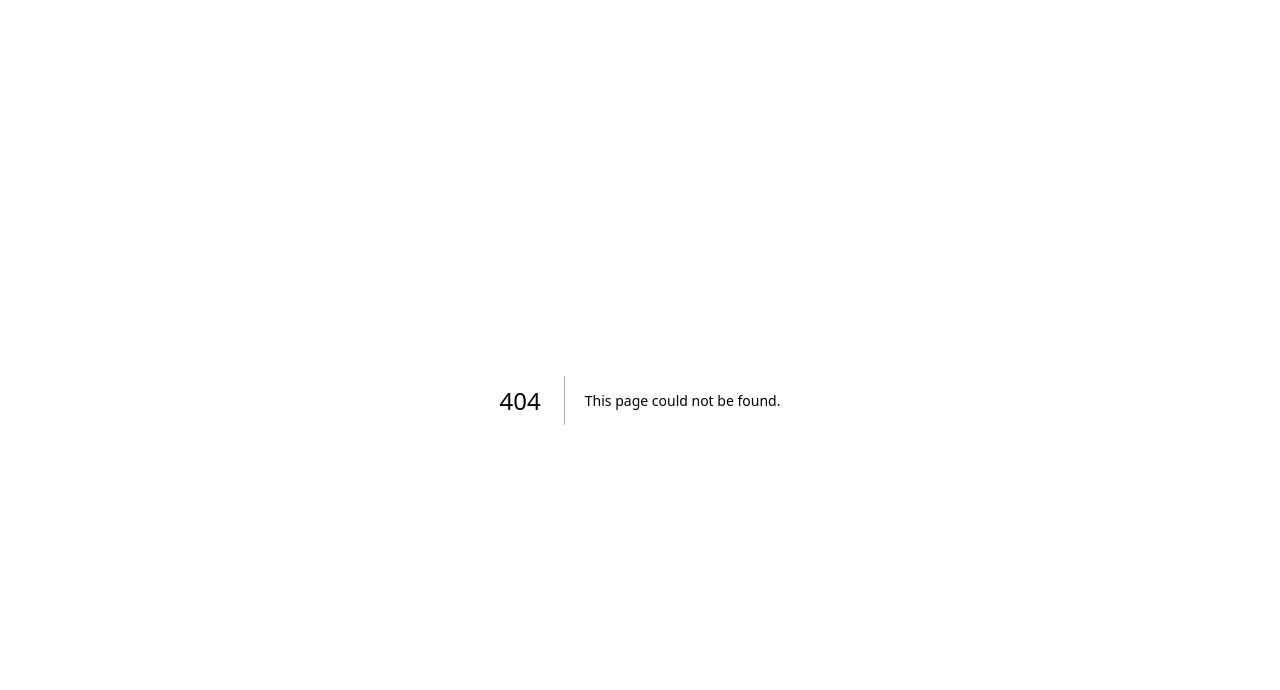
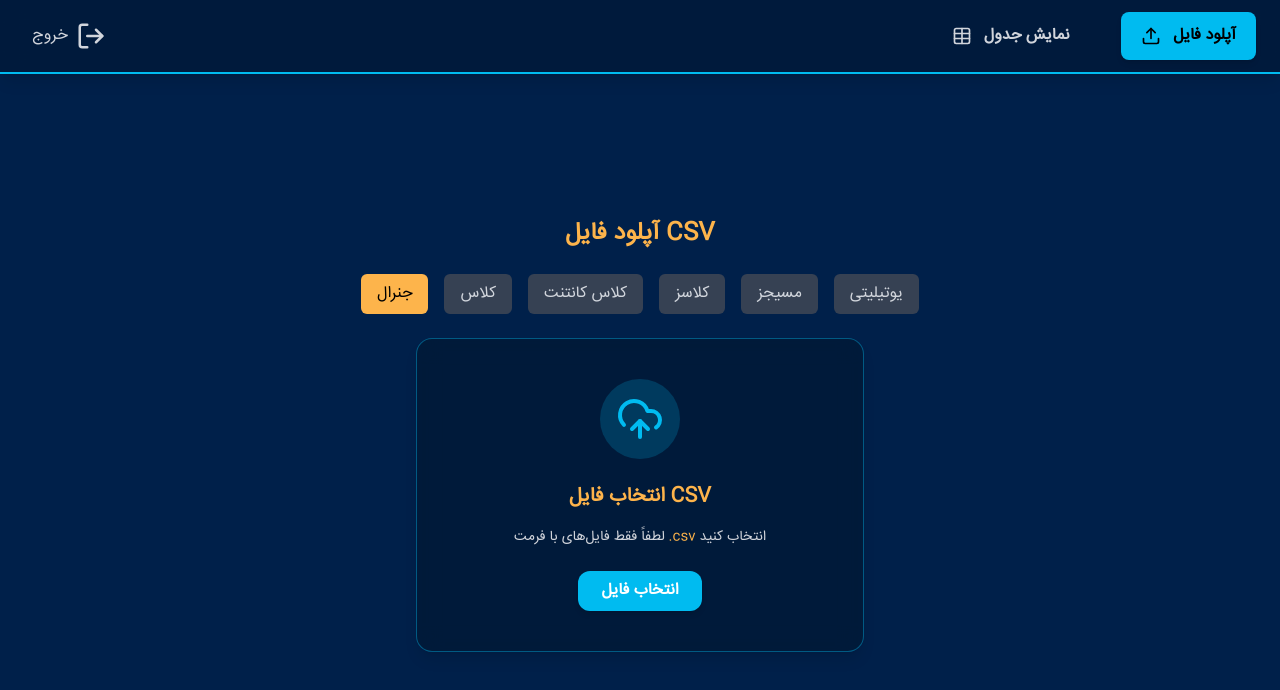
Before and after one commit to sanafathii/classPlannerFront, a Next.js app: page /upload in a window 1280 px wide. Before the commit this address had no page. Shown: the top 690 px of the page. Built offline with nearby package versions, Linux system fonts and the light colour scheme; sample sign-in values are in the browser's storage.

Commit message:
add root to app

```diff
--- a/src/app/layout.tsx
+++ b/src/app/layout.tsx
@@ -1,34 +1,32 @@
-import type { Metadata } from "next";
-import { Geist, Geist_Mono } from "next/font/google";
+"use client";
+
+import { usePathname } from "next/navigation";
+import { useEffect, useState } from "react";
+
+import "./globals.css";
 import "react-toastify/dist/ReactToastify.css";
-import "./globals.css";
+import Sidebar from "../components/Sidebar";
 
-const geistSans = Geist({
-  variable: "--font-geist-sans",
-  subsets: ["latin"],
-});
+export default function RootLayout({ children }) {
+  const pathname = usePathname();
+  const [isLoggedIn, setIsLoggedIn] = useState(false);
 
-const geistMono = Geist_Mono({
-  variable: "--font-geist-mono",
-  subsets: ["latin"],
-});
+  useEffect(() => {
+    const token = localStorage.getItem("token");
+    setIsLoggedIn(!!token);
+  }, [pathname]);
 
-export const metadata: Metadata = {
-  title: "Create Next App",
-  description: "Generated by create next app",
-};
+  const authRoutes = ["/login", "/register"]; // مسیرهای بدون Sidebar
 
-export default function RootLayout({
-  children,
-}: Readonly<{
-  children: React.ReactNode;
-}>) {
+  const shouldShowSidebar = isLoggedIn && !authRoutes.includes(pathname);
+
   return (
-    <html lang="en">
-      <body
-        className={`${geistSans.variable} ${geistMono.variable} antialiased`}
-      >
-        {children}
+    <html lang="fa">
+      <body className="bg-[#001833] text-white min-h-screen">
+        {shouldShowSidebar && <Sidebar />}
+        <main className={shouldShowSidebar ? "pt-20 px-6" : ""}>
+          {children}
+        </main>
       </body>
     </html>
   );
--- a/src/app/page.tsx
+++ b/src/app/page.tsx
@@ -11,8 +11,6 @@ export default function HomePage() {
   return (
     <ProtectedLayout>
       <div className="flex flex-col h-screen bg-[#00204a] text-white">
-        <Sidebar page={page} setPage={setPage} />
-
         <main className="flex-1 p-8 overflow-y-auto">
           {page === "upload" && <UploadPage />}
           {page === "table" && <TablePage />}
--- /dev/null
+++ b/src/app/tables/page.tsx
@@ -0,0 +1,11 @@
+"use client";
+
+import TablePage from "@/src/components/TablePage";
+
+export default function TablesRoute() {
+  return (
+    <div className="pt-10">
+      <TablePage />
+    </div>
+  );
+}
--- /dev/null
+++ b/src/app/upload/page.tsx
@@ -0,0 +1,11 @@
+"use client";
+
+import UploadPage from "@/src/components/UploadPage";
+
+export default function UploadRoute() {
+  return (
+    <div className="pt-10">
+      <UploadPage />
+    </div>
+  );
+}
--- a/src/components/LoginForm.jsx
+++ b/src/components/LoginForm.jsx
@@ -42,7 +42,7 @@ export default function LoginForm() {
         toast.success("ورود موفق! در حال هدایت...");
 
         setTimeout(() => {
-          router.push("/");
+          router.push("/upload");
         }, 1200);
       } else {
         toast.error("اطلاعات ورود نادرست است");
--- a/src/components/Sidebar.jsx
+++ b/src/components/Sidebar.jsx
@@ -2,16 +2,27 @@
 
 import { Upload, Table, LogOut } from "lucide-react";
 import { useState } from "react";
-import { useRouter } from "next/navigation";
+import { useRouter, usePathname } from "next/navigation";
 import LogoutModal from "./LogoutModal";
 
-export default function Sidebar({ page, setPage }) {
+export default function Sidebar() {
   const [showLogoutModal, setShowLogoutModal] = useState(false);
   const router = useRouter();
+  const pathname = usePathname();
 
   const menuItems = [
-    { id: "upload", label: "آپلود فایل", icon: <Upload size={20} /> },
-    { id: "table", label: "نمایش جدول", icon: <Table size={20} /> },
+    {
+      id: "upload",
+      label: "آپلود فایل",
+      path: "/upload",
+      icon: <Upload size={20} />,
+    },
+    {
+      id: "tables",
+      label: "نمایش جدول",
+      path: "/tables",
+      icon: <Table size={20} />,
+    },
   ];
 
   const handleLogout = () => {
@@ -30,25 +41,28 @@ export default function Sidebar({ page, setPage }) {
           title="خروج"
         >
           <span className="mr-2">خروج</span>
-
           <LogOut size={30} />
         </button>
 
         <div className="flex flex-row-reverse gap-8 py-3">
-          {menuItems.map((item) => (
+          {menuItems.map((item) => {
+            const active = pathname.startsWith(item.path);
+
+            return (
               <button
                 key={item.id}
-              onClick={() => setPage(item.id)}
+                onClick={() => router.push(item.path)}
                 className={`flex items-center gap-3 text-base font-semibold transition px-5 py-3 rounded-lg ${
-                page === item.id
-                  ? "bg-[#00bbf0] text-black"
+                  active
+                    ? "bg-[#00bbf0] text-black shadow-md"
                     : "text-gray-300 hover:text-white hover:bg-[#005792]"
                 }`}
               >
                 {item.icon}
                 <span>{item.label}</span>
               </button>
-          ))}
+            );
+          })}
         </div>
       </nav>
 
```
Lines whose indentation alone changed are shown as unchanged.
